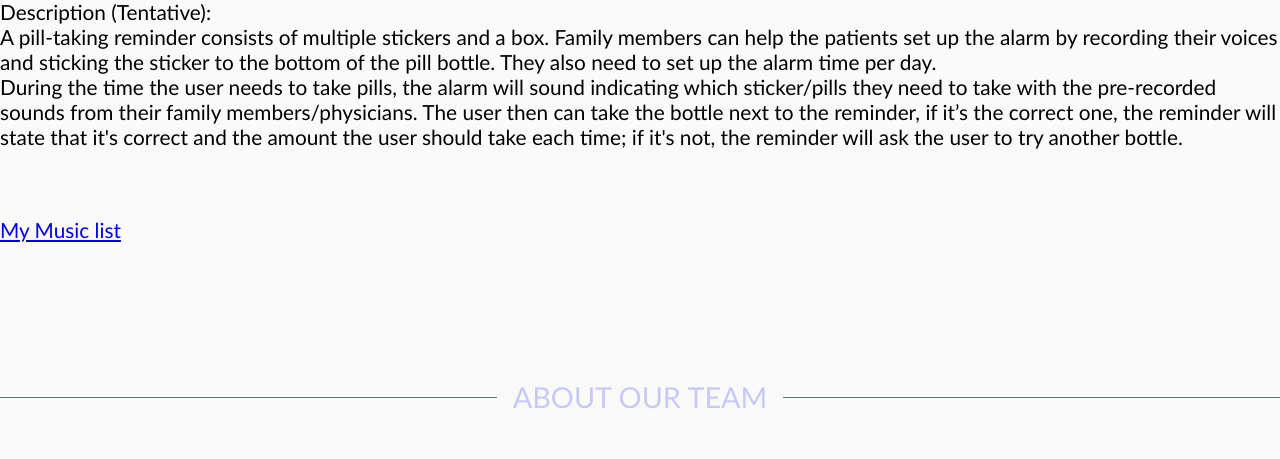
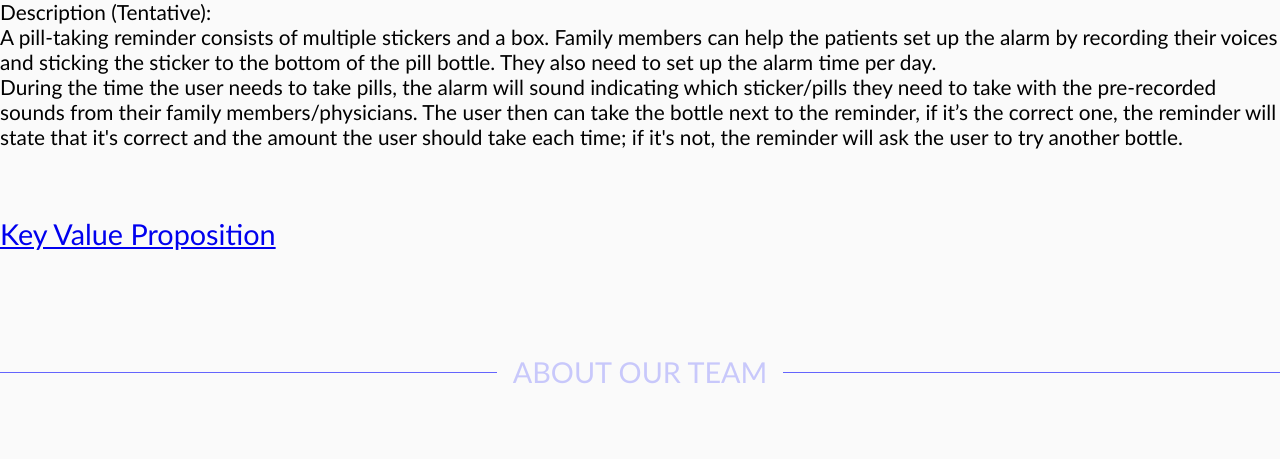
Before and after one commit to wsx2021/ECE140b_project-web, a Python web app: template web/src/templates/home.html in a window 1280 px wide. Shown: the part 484-943 px from the top of the page. Run offline with Jinja, Linux system fonts and the light colour scheme; the template is opened without the code that fills it, so the values that code supplies are empty.

Commit message:
Update home.html

```diff
--- a/web/src/templates/home.html
+++ b/web/src/templates/home.html
@@ -38,7 +38,7 @@
 
     <br>
     <br>
-    <p><a href="kvp">My Music list</a></p>
+    <a href="kvp">Key Value Proposition</a>
     <br>
     <br>
 
```
